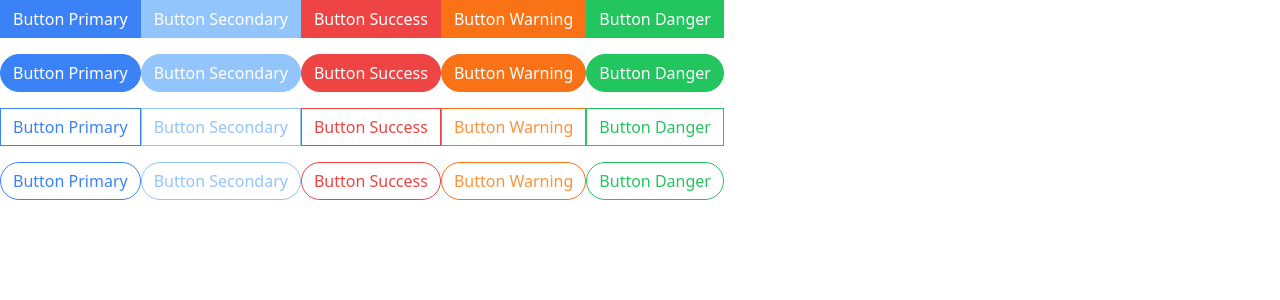
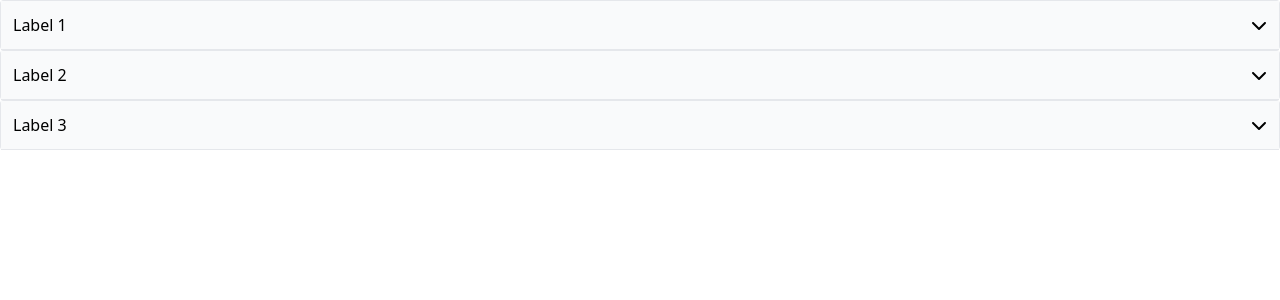
Before and after one commit to tahelena/portfolio, a React (Create React App) app: page / in a window 1280 px wide. Shown: the top 300 px of the page. Built offline with nearby package versions, Linux system fonts and the light colour scheme.

Commit message:
End of section 11 - accordion

```diff
--- a/src/App.js
+++ b/src/App.js
@@ -1,110 +1,26 @@
-import Button from "./components/Button";
+import Accordion from "./components/Accordion";
 
 const App = () => {
+  const items = [
+    {
+      label: "Label 1 ",
+      content:
+        "Content 1 Content 1 Content 1 Content 1 Content 1 Content 1 Content 1 Content 1 Content 1 Content 1 Content 1 Content 1 Content 1 Content 1 Content 1 Content 1 Content 1 Content 1 Content 1 Content 1 Content 1 Content 1 Content 1 Content 1 Content 1 Content 1 Content 1 Content 1 Content 1 Content 1 Content 1 Content 1 Content 1 Content 1 Content 1 Content 1 ",
+    },
+    {
+      label: "Label 2 ",
+      content:
+        "Content 2 Content 2 Content 2 Content 2 Content 2 Content 2 Content 2 Content 2 Content 2 Content 2 Content 2 Content 2 Content 2 Content 2 Content 2 Content 2 Content 2 Content 2 Content 2 Content 2 Content 2 Content 2 Content 2 Content 2 Content 2 Content 2 Content 2 Content 2 Content 2 Content 2 Content 2 Content 2 Content 2 Content 2 Content 2 Content 2 ",
+    },
+    {
+      label: "Label 3 ",
+      content:
+        "Content 3 Content 3 Content 3 Content 3 Content 3 Content 3 Content 3 Content 3 Content 3 Content 3 Content 3 Content 3 Content 3 Content 3 Content 3 Content 3 Content 3 Content 3 Content 3 Content 3 Content 3 Content 3 Content 3 Content 3 Content 3 Content 3 Content 3 Content 3 Content 3 Content 3 Content 3 Content 3 Content 3 Content 3 Content 3 Content 3 ",
+    },
+  ];
   return (
-    <div className="flex flex-wrap gap-4 flex-col">
-      <div>
-        <span>
-          <Button primary onClick={() => console.log("Clicked")}>
-            Button Primary
-          </Button>
-        </span>
-        <span>
-          <Button secondary onMouseEnter={() => console.log("Mouse enter")}>
-            Button Secondary
-          </Button>
-        </span>
-        <span>
-          <Button danger>Button Success</Button>
-        </span>
-        <span>
-          <Button warning>Button Warning</Button>
-        </span>
-        <span>
-          <Button success>Button Danger</Button>
-        </span>
-      </div>
-      <div>
-        <span>
-          <Button primary rounded>
-            Button Primary
-          </Button>
-        </span>
-        <span>
-          <Button secondary rounded>
-            Button Secondary
-          </Button>
-        </span>
-        <span>
-          <Button danger rounded>
-            Button Success
-          </Button>
-        </span>
-        <span>
-          <Button warning rounded>
-            Button Warning
-          </Button>
-        </span>
-        <span>
-          <Button success rounded>
-            Button Danger
-          </Button>
-        </span>
-      </div>
-      <div>
-        <span>
-          <Button primary outline>
-            Button Primary
-          </Button>
-        </span>
-        <span>
-          <Button secondary outline>
-            Button Secondary
-          </Button>
-        </span>
-        <span>
-          <Button danger outline>
-            Button Success
-          </Button>
-        </span>
-        <span>
-          <Button warning outline>
-            Button Warning
-          </Button>
-        </span>
-        <span>
-          <Button success outline>
-            Button Danger
-          </Button>
-        </span>
-      </div>
-      <div>
-        <span>
-          <Button primary rounded outline>
-            Button Primary
-          </Button>
-        </span>
-        <span>
-          <Button secondary rounded outline>
-            Button Secondary
-          </Button>
-        </span>
-        <span>
-          <Button danger rounded outline>
-            Button Success
-          </Button>
-        </span>
-        <span>
-          <Button warning rounded outline>
-            Button Warning
-          </Button>
-        </span>
-        <span>
-          <Button success rounded outline>
-            Button Danger
-          </Button>
-        </span>
-      </div>
+    <div>
+      <Accordion items={items} />
     </div>
   );
 };
--- /dev/null
+++ b/src/components/Accordion.js
@@ -0,0 +1,30 @@
+import { useState } from "react";
+import { FaChevronDown, FaChevronUp } from "react-icons/fa6";
+const Accordion = ({ items }) => {
+  const [expandedIdx, setExpandedIdx] = useState(-1);
+  return (
+    <div>
+      {items.map((item, idx) => {
+        const isExpanded = idx === expandedIdx;
+        const handleClick = (idx) => {
+          setExpandedIdx((current) => (current === idx ? -1 : idx));
+        };
+        return (
+          <div key={idx} className="border-x border-t rounded">
+            <div
+              className="p-3 bg-gray-50 border-b items-center cursor-pointer flex flex-row gap-2 justify-between"
+              onClick={() => handleClick(idx)}
+            >
+              {" "}
+              {item.label}
+              <span>{isExpanded ? <FaChevronUp /> : <FaChevronDown />}</span>
+            </div>
+            {isExpanded && <div className="border-b p-5">{item.content}</div>}
+          </div>
+        );
+      })}
+    </div>
+  );
+};
+
+export default Accordion;
--- /dev/null
+++ b/src/pages/ButtonPage.js
@@ -0,0 +1,112 @@
+import Button from "../components/Button";
+
+const ButtonPage = () => {
+  return (
+    <div className="flex flex-wrap gap-4 flex-col">
+      <div>
+        <span>
+          <Button primary onClick={() => console.log("Clicked")}>
+            Button Primary
+          </Button>
+        </span>
+        <span>
+          <Button secondary onMouseEnter={() => console.log("Mouse enter")}>
+            Button Secondary
+          </Button>
+        </span>
+        <span>
+          <Button danger>Button Success</Button>
+        </span>
+        <span>
+          <Button warning>Button Warning</Button>
+        </span>
+        <span>
+          <Button success>Button Danger</Button>
+        </span>
+      </div>
+      <div>
+        <span>
+          <Button primary rounded>
+            Button Primary
+          </Button>
+        </span>
+        <span>
+          <Button secondary rounded>
+            Button Secondary
+          </Button>
+        </span>
+        <span>
+          <Button danger rounded>
+            Button Success
+          </Button>
+        </span>
+        <span>
+          <Button warning rounded>
+            Button Warning
+          </Button>
+        </span>
+        <span>
+          <Button success rounded>
+            Button Danger
+          </Button>
+        </span>
+      </div>
+      <div>
+        <span>
+          <Button primary outline>
+            Button Primary
+          </Button>
+        </span>
+        <span>
+          <Button secondary outline>
+            Button Secondary
+          </Button>
+        </span>
+        <span>
+          <Button danger outline>
+            Button Success
+          </Button>
+        </span>
+        <span>
+          <Button warning outline>
+            Button Warning
+          </Button>
+        </span>
+        <span>
+          <Button success outline>
+            Button Danger
+          </Button>
+        </span>
+      </div>
+      <div>
+        <span>
+          <Button primary rounded outline>
+            Button Primary
+          </Button>
+        </span>
+        <span>
+          <Button secondary rounded outline>
+            Button Secondary
+          </Button>
+        </span>
+        <span>
+          <Button danger rounded outline>
+            Button Success
+          </Button>
+        </span>
+        <span>
+          <Button warning rounded outline>
+            Button Warning
+          </Button>
+        </span>
+        <span>
+          <Button success rounded outline>
+            Button Danger
+          </Button>
+        </span>
+      </div>
+    </div>
+  );
+};
+
+export default ButtonPage;
```
